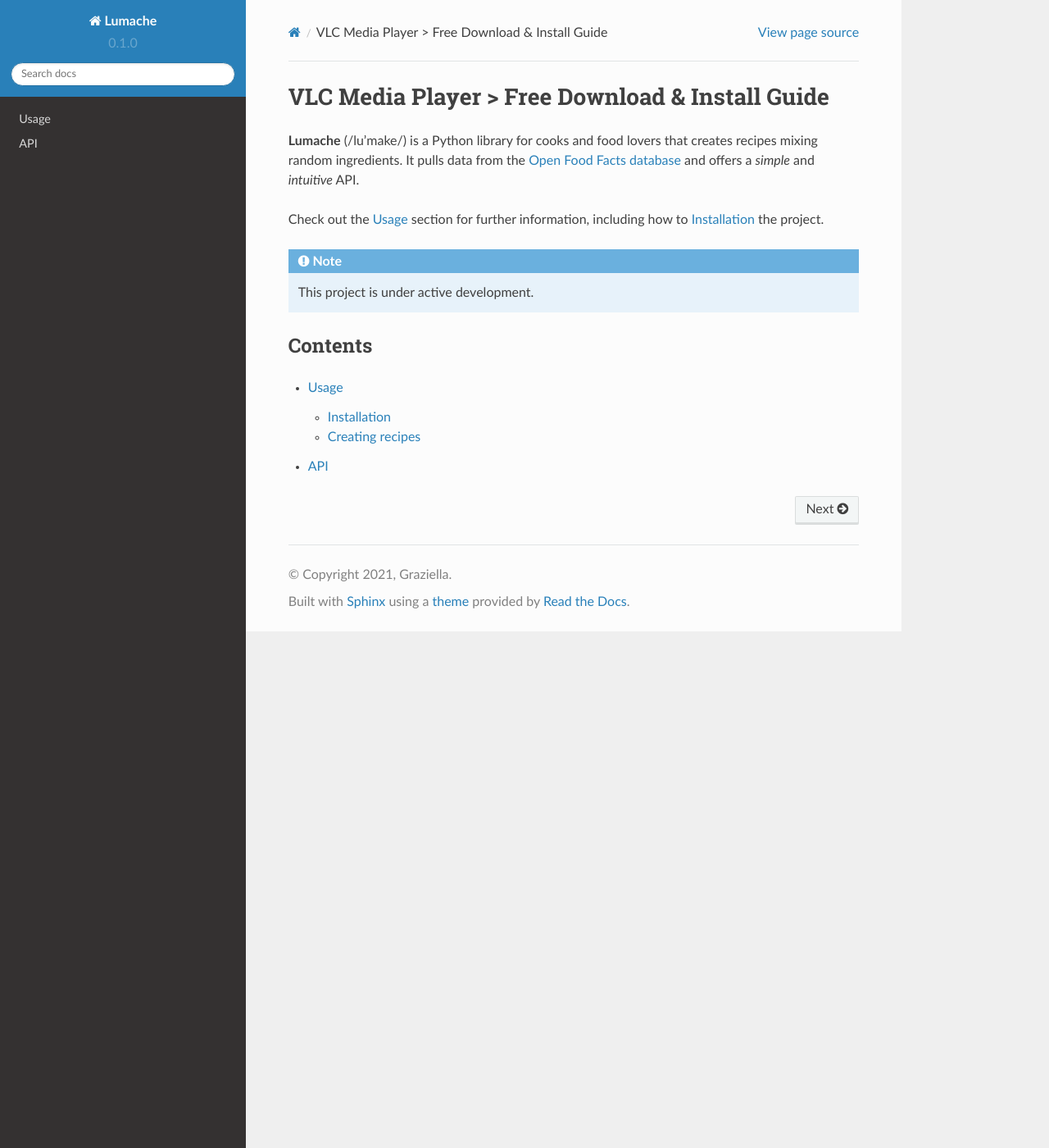
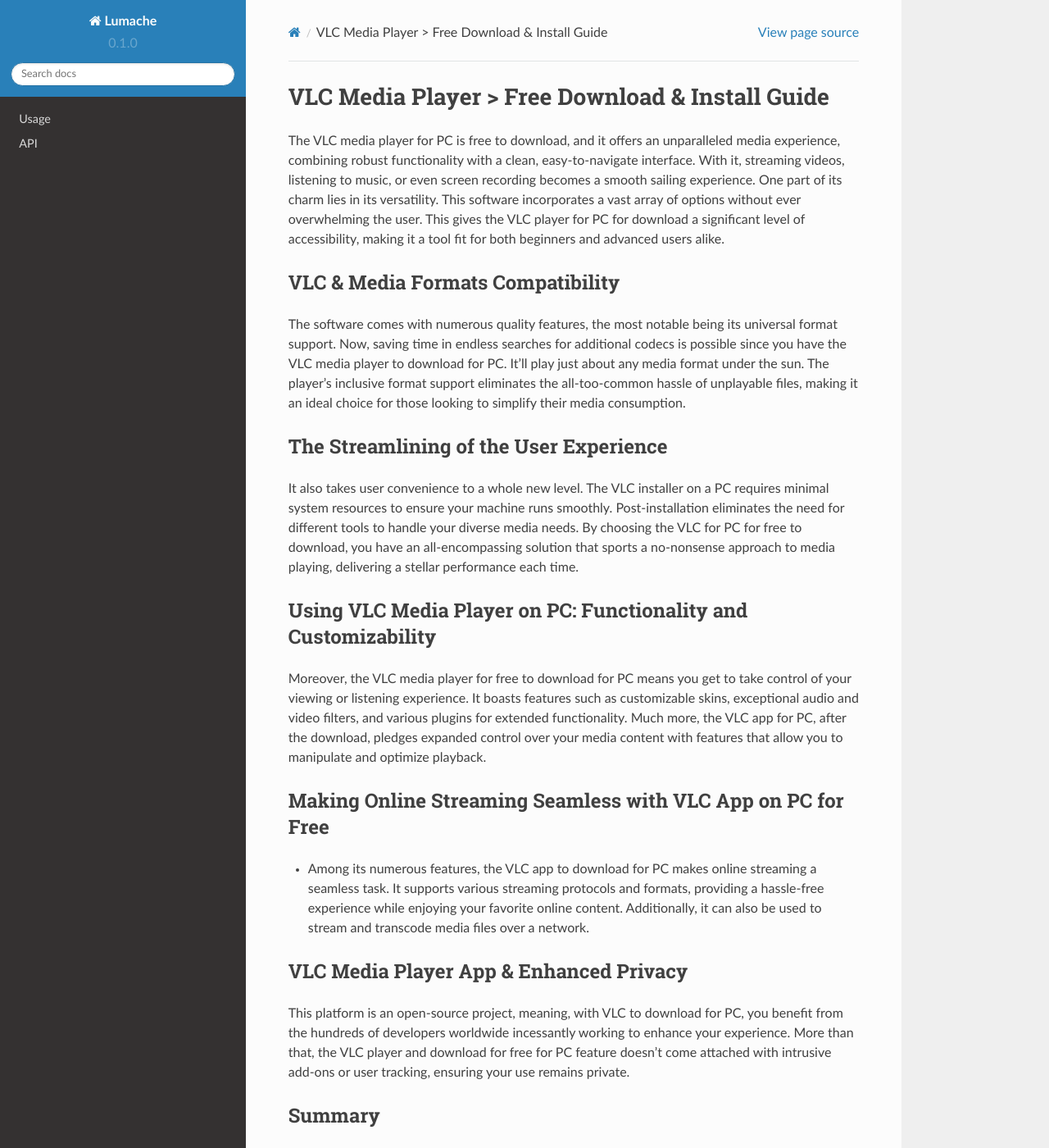
Before and after one commit to Herminial/vlc-media-player, a Sphinx documentation site: the page built from docs/source/index.rst, in a window 1280 px wide and 1400 px high. Shown: the whole window at 82% size. Built offline with Sphinx 7.4.7 and the Read the Docs theme 2.0.0, drawn with Linux system fonts in a browser that asks for light colours; some of the changed text lies outside the part shown.

Commit message:
Update index.rst

```diff
--- a/docs/source/index.rst
+++ b/docs/source/index.rst
@@ -1,17 +1,36 @@
 VLC Media Player > Free Download & Install Guide
-===================================
+================================================
+The VLC media player for PC is free to download, and it offers an unparalleled media experience, combining robust functionality with a clean, easy-to-navigate interface. With it, streaming videos, listening to music, or even screen recording becomes a smooth sailing experience. One part of its charm lies in its versatility. This software incorporates a vast array of options without ever overwhelming the user. This gives the VLC player for PC for download a significant level of accessibility, making it a tool fit for both beginners and advanced users alike.
 
-**Lumache** (/lu'make/) is a Python library for cooks and food lovers
-that creates recipes mixing random ingredients.
-It pulls data from the `Open Food Facts database <https://world.openfoodfacts.org/>`_
-and offers a *simple* and *intuitive* API.
+VLC & Media Formats Compatibility
+----------------------------------
 
-Check out the :doc:`usage` section for further information, including
-how to :ref:`installation` the project.
+The software comes with numerous quality features, the most notable being its universal format support. Now, saving time in endless searches for additional codecs is possible since you have the VLC media player to download for PC. It'll play just about any media format under the sun. The player's inclusive format support eliminates the all-too-common hassle of unplayable files, making it an ideal choice for those looking to simplify their media consumption.
 
-.. note::
+The Streamlining of the User Experience
+---------------------------------------
 
-   This project is under active development.
+It also takes user convenience to a whole new level. The VLC installer on a PC requires minimal system resources to ensure your machine runs smoothly. Post-installation eliminates the need for different tools to handle your diverse media needs. By choosing the VLC for PC for free to download, you have an all-encompassing solution that sports a no-nonsense approach to media playing, delivering a stellar performance each time.
+
+Using VLC Media Player on PC: Functionality and Customizability
+---------------------------------------------------------------
+
+Moreover, the VLC media player for free to download for PC means you get to take control of your viewing or listening experience. It boasts features such as customizable skins, exceptional audio and video filters, and various plugins for extended functionality. Much more, the VLC app for PC, after the download, pledges expanded control over your media content with features that allow you to manipulate and optimize playback.
+
+Making Online Streaming Seamless with VLC App on PC for Free
+------------------------------------------------------------
+
+- Among its numerous features, the VLC app to download for PC makes online streaming a seamless task. It supports various streaming protocols and formats, providing a hassle-free experience while enjoying your favorite online content. Additionally, it can also be used to stream and transcode media files over a network.
+
+VLC Media Player App & Enhanced Privacy
+---------------------------------------
+
+This platform is an open-source project, meaning, with VLC to download for PC, you benefit from the hundreds of developers worldwide incessantly working to enhance your experience. More than that, the VLC player and download for free for PC feature doesn't come attached with intrusive add-ons or user tracking, ensuring your use remains private.
+
+Summary
+--------
+
+Ultimately, the VLC media player for PC after download promises a unique, optimized, and hassle-free media experience that is rare to come by. In providing a platform that is accessible, versatile, customizable, and utterly free, the developers of VLC have indeed redefined what we should expect from a media player and raised the bar significantly higher for competitors. A significant improvement in your media experience awaits you with just one click.
 
 Contents
 --------
```
